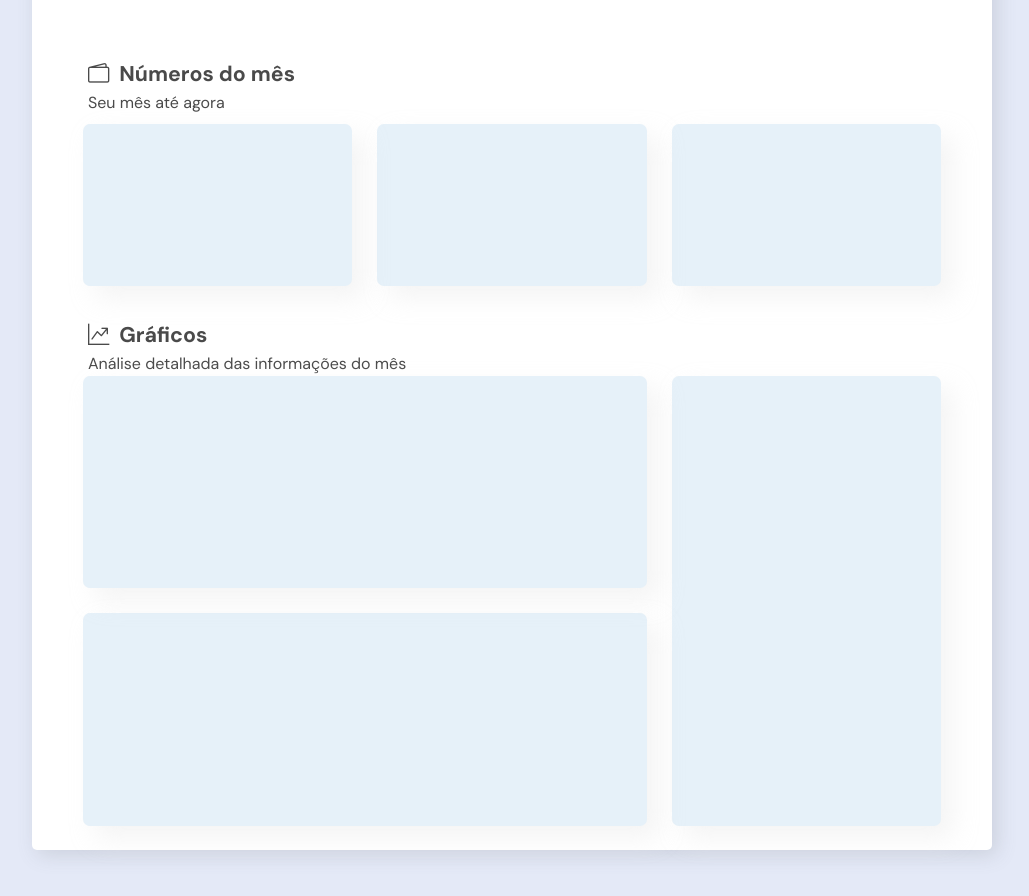
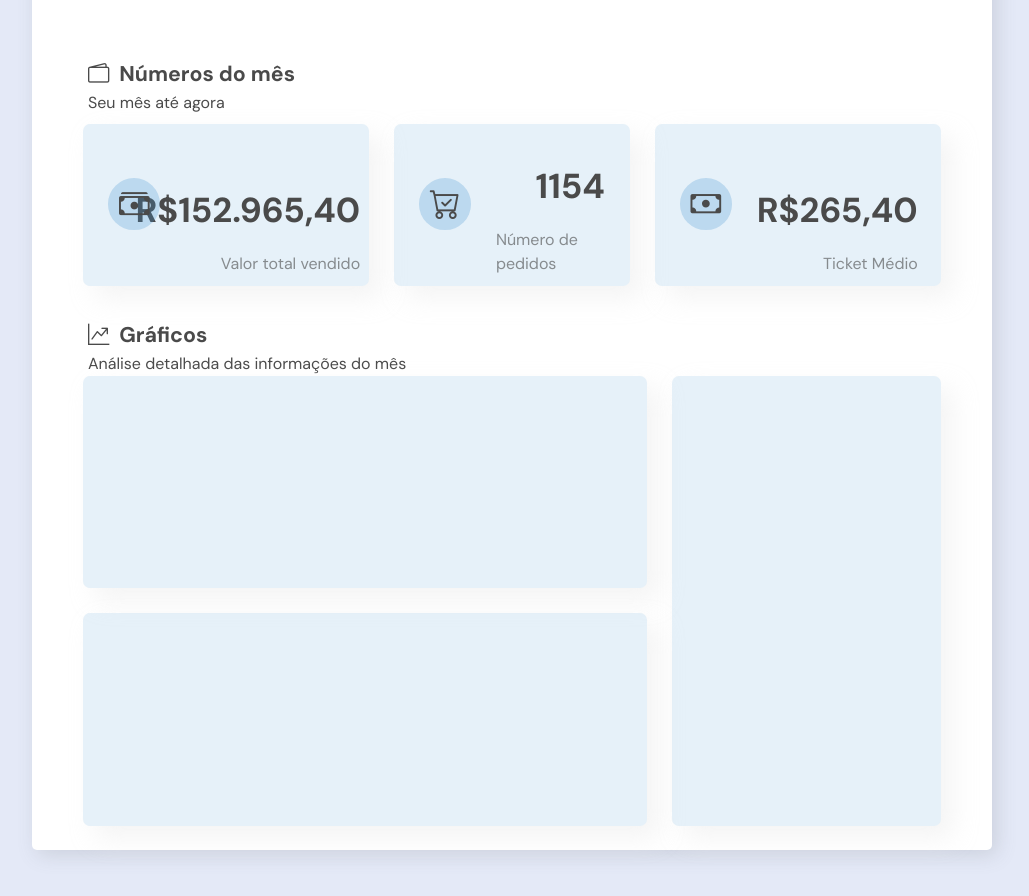
Before and after one commit to mateuslcsilva/salesmanagement, a React (Vite) app in the folder pdv/: page /dashboards in a window 1280 px wide. Shown: the part 843-1739 px from the top of the page, without its empty margins (168-1197 px from the left). Built offline with nearby package versions, Linux system fonts and the light colour scheme; a web font is replaced by a local one.

Commit message:
primary data on dashboard screen done for 1080p screens

```diff
--- a/pdv/src/Routes/Dashboards/Dashboards.tsx
+++ b/pdv/src/Routes/Dashboards/Dashboards.tsx
@@ -38,13 +38,25 @@ export const Dashboards = () => {
             <p className='section-sub-title'>Seu mês até agora</p>
             <div className='primary-data'>
                 <div>
-
+                    <i className="bi bi-cash-stack"></i>
+                    <div className='primary-data-info'>
+                        <h1>R$152.965,40</h1>
+                        <p>Valor total vendido</p>
+                    </div>
                 </div>
                 <div>
-
+                <i className="bi bi-cart-check"></i>
+                    <div className='primary-data-info'>
+                        <h1>1154</h1>
+                        <p>Número de pedidos</p>
+                    </div>
                 </div>
                 <div>
-
+                <i className="bi bi-cash"></i>
+                    <div className='primary-data-info'>
+                        <h1>R$265,40</h1>
+                        <p>Ticket Médio</p>
+                    </div>
                 </div>
             </div>
             <h3 className='section-title'><i className="bi bi-graph-up-arrow"></i>Gráficos</h3>
--- a/pdv/src/Routes/Dashboards/styles.css
+++ b/pdv/src/Routes/Dashboards/styles.css
@@ -15,7 +15,7 @@
     font-size: 24pt;
 }
 
-.section-title{
+.section-title {
     width: 100%;
     display: flex;
     justify-content: start;
@@ -25,7 +25,7 @@
     font-weight: 600;
 }
 
-.section-sub-title{
+.section-sub-title {
     width: 100%;
     display: flex;
     justify-content: start;
@@ -49,6 +49,39 @@
     border-radius: 7px;
     background-color: #3e8ed020;
     box-shadow: 12px 12px 25px #efefefab;
+    display: flex;
+    flex-direction: row;
+}
+
+.primary-data>div i {
+    display: grid;
+    place-items: center;
+    background-color: #3e8ed040;
+    font-size: 23pt;
+    height: 32%;
+    aspect-ratio: 1;
+    border-radius: 50%;
+    margin: 80px 25px;
+    transform: translateY(-50%);
+}
+
+.primary-data .primary-data-info {
+    display: flex;
+    flex-direction: column;
+    justify-content: end;
+    align-items: end;
+    gap: 15px;
+    padding: 0 25px 10px 0;
+    width: 70%;
+}
+
+.primary-data>div h1 {
+    font-size: 26pt;
+    font-weight: 600;
+}
+
+.primary-data>div p{
+    color: #3c3c3c90;
 }
 
 .charts {
@@ -62,7 +95,7 @@
     padding: 0 3%;
 }
 
-.charts div{
+.charts div {
     border-radius: 7px;
     background-color: #3e8ed020;
     box-shadow: 12px 12px 25px #efefefab;
@@ -81,15 +114,18 @@
 }
 
 @media (min-width: 1399px) {
-    .charts, .primary-data{
+
+    .charts,
+    .primary-data {
         padding: 1% 5%;
     }
 
-    .charts{
+    .charts {
         height: 550px;
     }
 
-    .section-title, .section-sub-title{
+    .section-title,
+    .section-sub-title {
         padding: 0 5.5%;
     }
 }
--- a/pdv/src/Routes/Sales/Sales.tsx
+++ b/pdv/src/Routes/Sales/Sales.tsx
@@ -38,7 +38,6 @@ export const Sales = () => {
             <p className='section-sub-title'>Seu dia até agora</p>
             <div className='primary-sales-data'>
                 <div>
-
                 </div>
                 <div>
 
```
